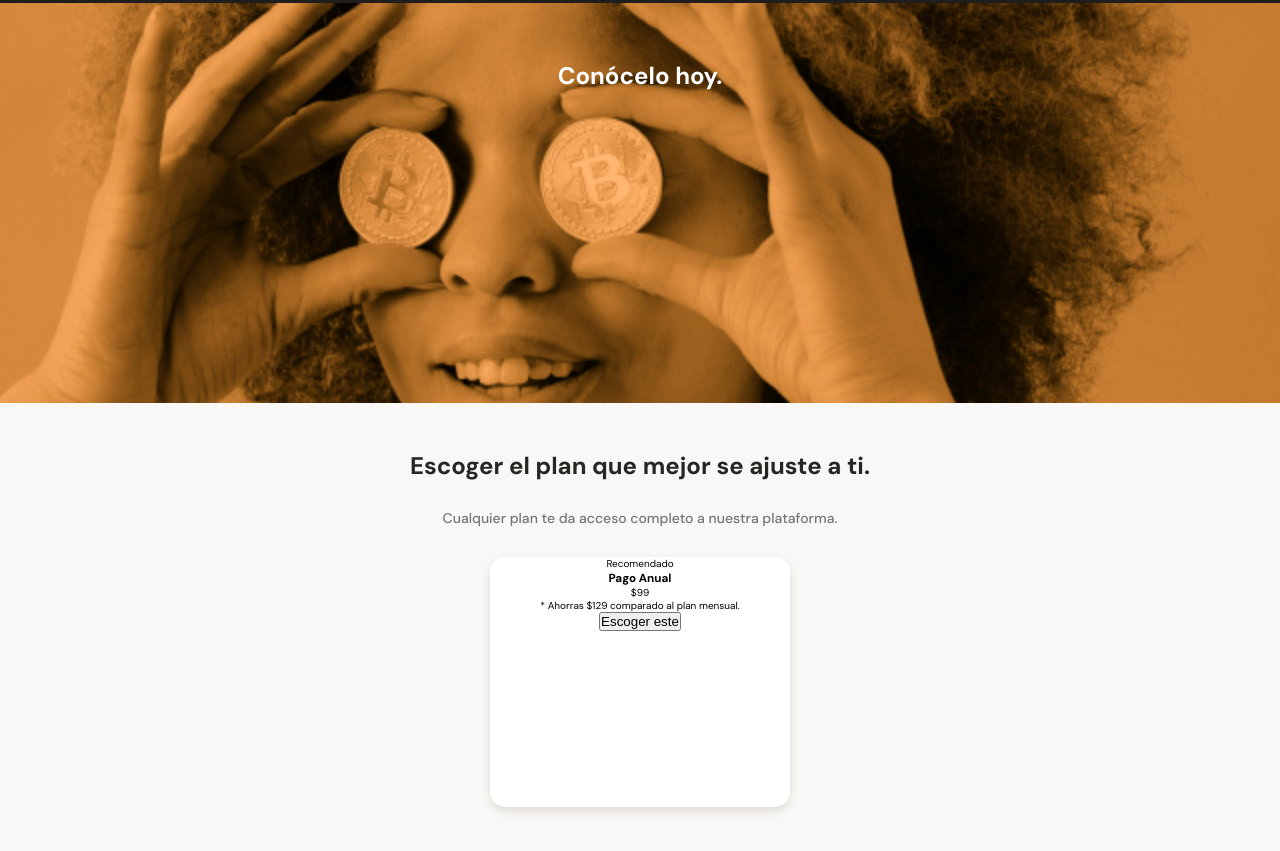
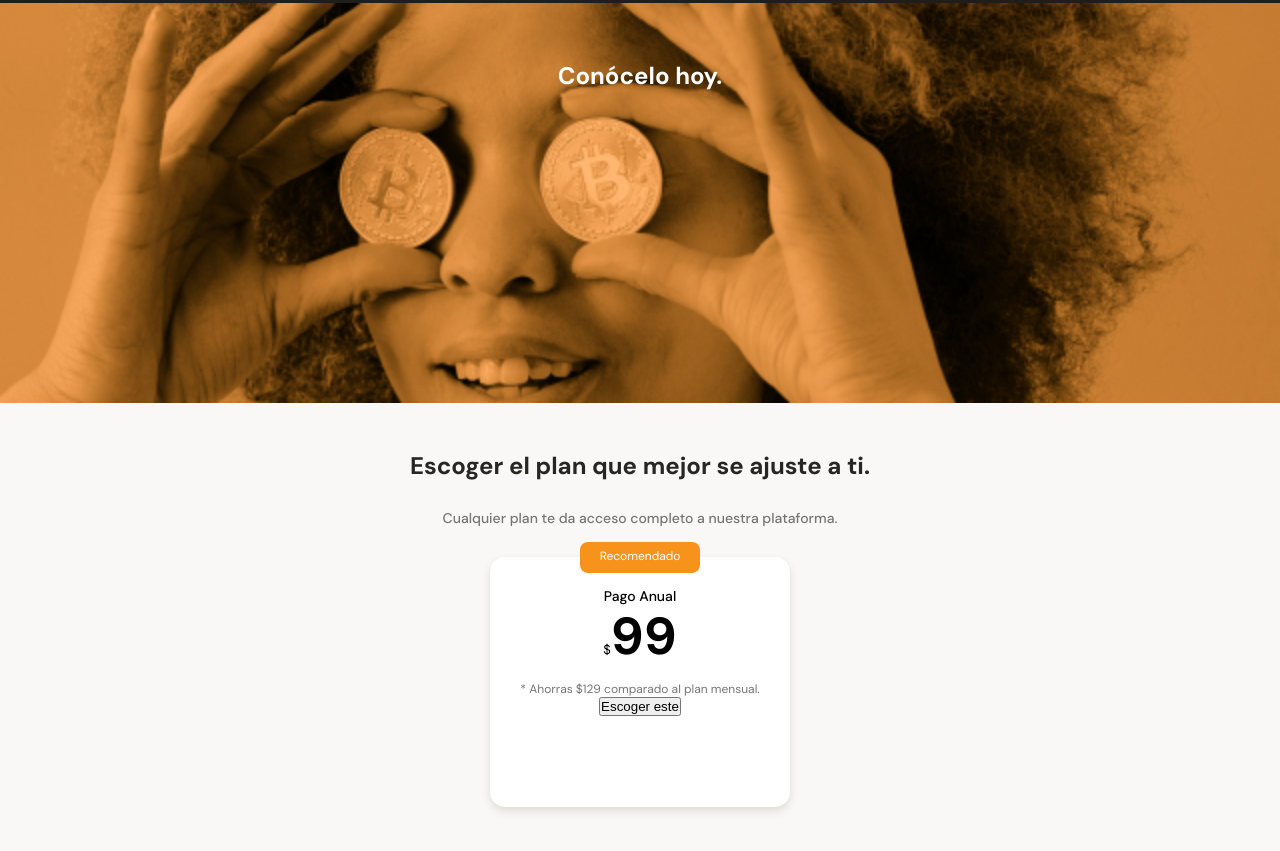
Before and after one commit to mister-ramoon/batabit, a plain HTML site: page index.htm in a window 1280 px wide. Shown: the part 1987-2838 px from the top of the page. Drawn offline with Linux system fonts and the light colour scheme.

Commit message:
Detallando estilos en tarjetas de planes

```diff
--- a/styles.css
+++ b/styles.css
@@ -379,3 +379,39 @@ main {
     border-radius: 15px;
     box-shadow: 0px 4px 8px rgba(83, 73, 30, 0.16);
 }
+.recommended {
+    position: absolute;
+    width: 120px;
+    height: 31px;
+    padding: 6px;
+    top: -15px;
+    font-size: 1.2rem;
+    left: calc(50% - 60px);
+    background-color: var(--bitcoin-orange);
+    border-radius: 8px;
+    color: var(--just-white);
+}
+.plan-card--title {
+    padding-top: 30px;
+    font-size: 1.4rem;
+    font-weight: 500;
+    line-height: 1.8rem;
+    color: black;
+}
+
+.plan-card--price {
+    padding: 5px 0;
+    font-size: 5.2rem;
+    font-weight: bold;
+    line-height: 5.3rem;
+    color: black;
+}
+.plan-card--price span {
+    font-size: 1.3rem;
+    font-weight: 300;
+    margin-top: -30px;
+}
+.plan-card--saving {
+    font-size: 1.2rem;
+    color: #757575;
+}
```
